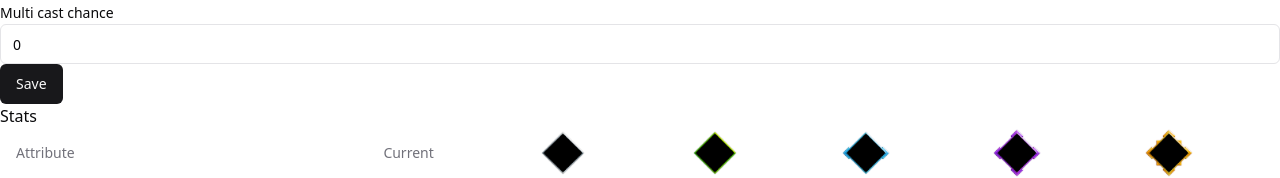
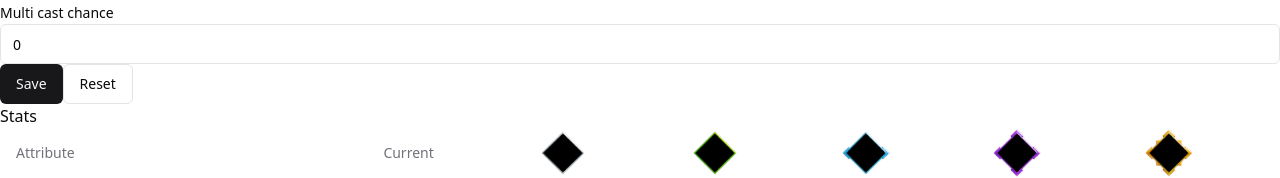
Before and after one commit to singohuen/soulstone-survivors-calculator, a React (Vite) app in the folder ui/: page / in a window 1280 px wide. Shown: the part 256-434 px from the top of the page. Built offline with nearby package versions, Linux system fonts and the light colour scheme.

Commit message:
Reset button

```diff
--- a/ui/src/ProfileForm.tsx
+++ b/ui/src/ProfileForm.tsx
@@ -11,7 +11,7 @@ interface ProfileFormData extends Profile {}
 const ProfileForm = () => {
   const { profile, setProfile } = useContext(ProfileContext);
 
-  const { register, handleSubmit } = useForm<ProfileFormData>({
+  const { register, handleSubmit, reset } = useForm<ProfileFormData>({
     defaultValues: profile,
   });
 
@@ -62,6 +62,10 @@ const ProfileForm = () => {
       </div>
 
       <Button>Save</Button>
+
+      <Button variant={"outline"} type="button" onClick={() => reset()}>
+        Reset
+      </Button>
     </form>
   );
 };
```
